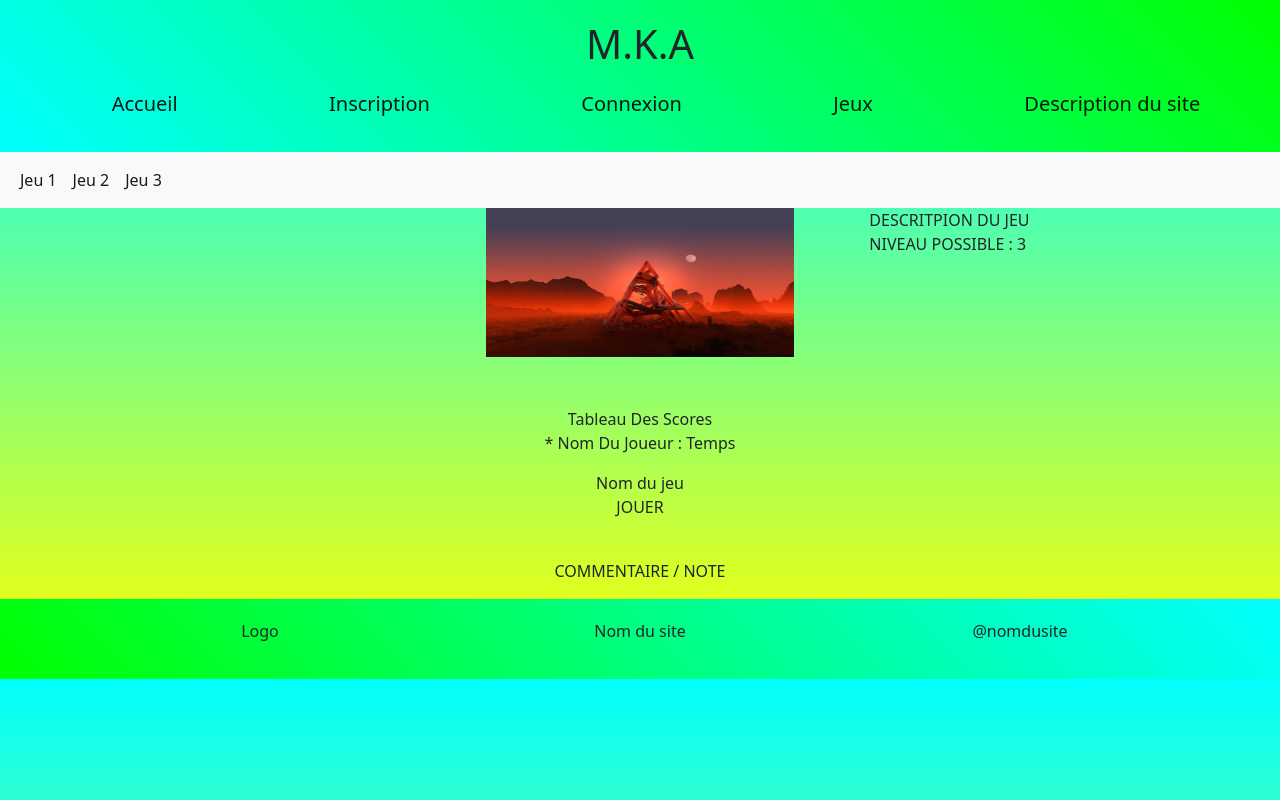
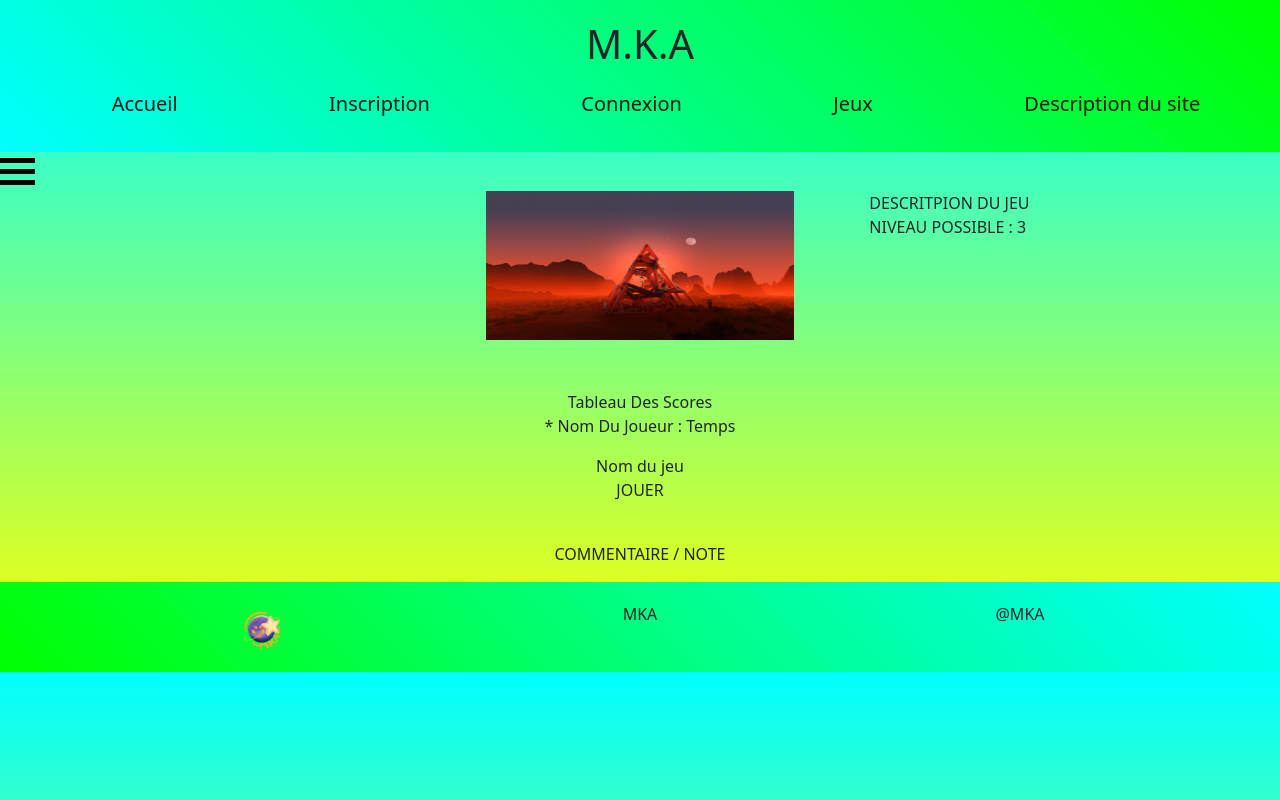
Before and after one commit to MelvinMMM/Projet-annuel, a PHP site: page /page_jeu.php in a window 1280 px wide. Run offline with PHP 8.4, Linux system fonts and the light colour scheme.

Commit message:
Modifier nom$

```diff
--- a/CSS/PageJeu.css
+++ b/CSS/PageJeu.css
@@ -2,27 +2,79 @@ header > h1 {
 	text-align: center;
 }
 
-li > a {
-	text-decoration : none;
-	color: black;
 
-}
-
-a:hover {
+/*a:hover {
 	color : #FF0000 ;
 	text-decoration: none;
 	text-decoration: underline;
-}
+}*/
 
 img {
 	background-color :green;
 }
 
-ul {
+/*ul {
   list-style: none;
-}
+}*/
 
 body {
 	overflow-x : hidden;
 	background: linear-gradient(cyan, yellow);
 }
+
+
+.sidenav {
+  height: 100%;
+  width: 250px;
+  position: fixed;
+  z-index: 1;
+  top: 0;
+  left: -250px;
+  background-color: #e8e8e8;
+  padding-top: 60px;
+  transition: left 0.5s ease;
+}
+
+
+/*// Buger menu */
+
+.sidenav ul {
+  list-style-type: none;
+  padding: 0;
+  margin: 0;
+}
+
+/* Sidenav menu links */
+.sidenav a {
+  padding: 8px 8px 8px 32px;
+  text-decoration: none;
+  font-size: 25px;
+  color: #818181;
+  display: block;
+  transition: 0.3s;
+}
+
+.sidenav a:hover {
+  color: #111;
+}
+
+/* Active class */
+.sidenav.active {
+  left: 0;
+}
+
+/* Close btn */
+.sidenav .close {
+  position: absolute;
+  top: 0;
+  right: 25px;
+  font-size: 36px;
+}
+
+.burger-icon span {
+  display: block;
+  width: 35px;
+  height: 5px;
+  background-color: black;
+  margin: 6px 0;
+}
--- a/Inscription.php
+++ b/Inscription.php
@@ -3,7 +3,7 @@
     <head>
         <meta charset="utf-8">
         <meta name="viewport" content="width=device-width, initial-scale=1">
-        <link rel="stylesheet" type="text/css" href="css/oe.css">
+        <link rel="stylesheet" type="text/css" href="css/inscription.css">
         <link href="https://cdn.jsdelivr.net/npm/bootstrap@5.1.3/dist/css/bootstrap.min.css" rel="stylesheet" integrity="sha384-1BmE4kWBq78iYhFldvKuhfTAU6auU8tT94WrHftjDbrCEXSU1oBoqyl2QvZ6jIW3" crossorigin="anonymous">
         <title>Inscription</title>
     </head>
--- a/includes/footer.php
+++ b/includes/footer.php
@@ -1,13 +1,13 @@
 <link href="https://cdn.jsdelivr.net/npm/bootstrap@5.1.3/dist/css/bootstrap.min.css" rel="stylesheet" integrity="sha384-1BmE4kWBq78iYhFldvKuhfTAU6auU8tT94WrHftjDbrCEXSU1oBoqyl2QvZ6jIW3" crossorigin="anonymous">
-<link rel="stylesheet" type="text/css" href="CSS/footer2.css">
+<link rel="stylesheet" type="text/css" href="CSS/footer.css">
 
 <footer>
 
 	<div class="container">
 		<div class="row justify-content-around">
-		<div class="col-4 text-center"><p class="align-items-end">Logo</p></div>
-		<div class="col-4 text-center"><p class="align-items-end">Nom du site</p></div>
-		<div class="col-4 text-center"><p class="align-items-end">@nomdusite</p></div>
+		<div class="col-4 text-center"><img class="align-items-end" src="./images/logo.png" style="width: 50px; background: none;"></img></div>
+		<div class="col-4 text-center"><p class="align-items-end">MKA</p></div>
+		<div class="col-4 text-center"><p class="align-items-end">@MKA</p></div>
 		</div>
 	</div>
 </footer>
--- a/includes/header.php
+++ b/includes/header.php
@@ -5,7 +5,7 @@
 
         <nav class="navbar navbar-expand-lg navbar-light justify-content-around">
 
-            <a class="navbar-brand ms-5" href="Accueil.php">Accueil</a>
+            <a class="navbar-brand ms-5" href="index.php">Accueil</a>
 
             <a class="navbar-brand ms-5" href="Inscription.php">Inscription</a>
 
--- a/Accueil.php
+++ b/index.php
@@ -5,7 +5,7 @@
     <meta http-equiv="X-UA-Compatible" content="IE=edge">
     <meta name="viewport" content="width=device-width, initial-scale=1.0">
     <title>Time to GAME</title>
-    <link rel="stylesheet" type="text/css" href="CSS/2.css">
+    <link rel="stylesheet" type="text/css" href="CSS/index.css">
     <link href="https://cdn.jsdelivr.net/npm/bootstrap@5.1.3/dist/css/bootstrap.min.css" rel="stylesheet" integrity="sha384-1BmE4kWBq78iYhFldvKuhfTAU6auU8tT94WrHftjDbrCEXSU1oBoqyl2QvZ6jIW3" crossorigin="anonymous">
   <!--   <script type="text/javascript" src="Js/page_acc.js"></script> -->
 </head>
--- a/page_jeu.php
+++ b/page_jeu.php
@@ -13,25 +13,23 @@
 	<main>
 		<?php include('includes/header.php');?>
 
-			<nav class="navbar navbar-expand-md navbar-light bg-light">
-				<div class="container-fluid">
-			    <ul class="navbar-nav">
+		<div id="mySidenav" class="sidenav">
+  			<a id="closeBtn" href="#" class="close">&times;</a>
+ 				<ul>
+    				<li><a href="#">Jeu 1</a></li>
+    				<li><a href="#">Jeu 2</a></li>
+    				<li><a href="#">Jeu 3</a></li>
+  				</ul>
+		</div>
 
-			      <li class="nav-item">
-			      	<a class="nav-link active" href="#">Jeu 1</a>
-			      </li>
+		<a href="#" id="openBtn">
+  			<span class="burger-icon">
+   			<span></span>
+   			<span></span>
+    		<span></span>
+  			</span>
+		</a>
 
-			      <li class="nav-item">
-			      	<a class="nav-link active" href="#">Jeu 2</a>
-			      </li>
-
-			      <li class="nav-item">
-			      	<a class="nav-link active" href="#">Jeu 3</a>
-			      </li>
-
-			    </ul>
-			    </div>
-	 		</nav>
 
 				<div class="row">
 					<div class="col-4"></div>
@@ -76,5 +74,6 @@
 
 
 	</main>
+	<script type="text/javascript" src="Js/menu.js"></script>
 </body>
 </html>
```
Also changed, not shown: Js/menu.js (deleted, +0 -11 lines), includes/footersimple.php (deleted, +0 -11 lines), CSS/footer.css (line endings or trailing spaces), CSS/index.css (renamed from CSS/2.css), CSS/inscription.css (renamed from CSS/oe.css), Images/logo.png (added), includes/headersimple.php (deleted).
